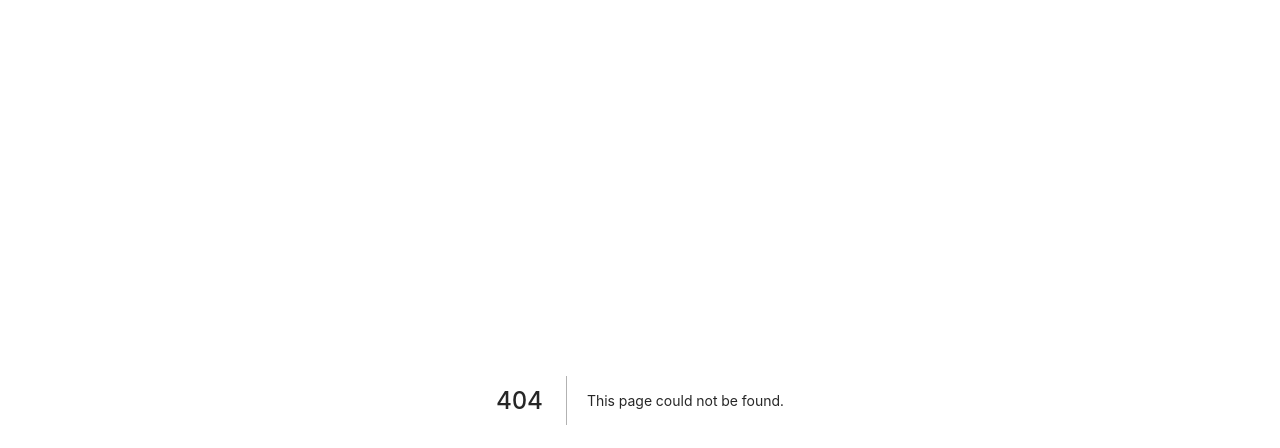
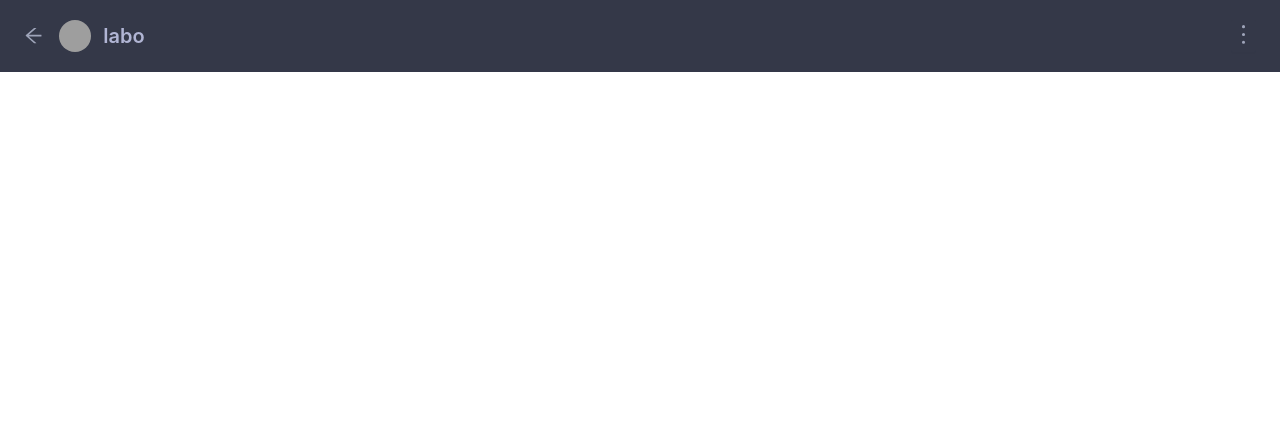
Before and after one commit to Laboratoria/REG003-chat-app, a Next.js app: page /chat/1 in a window 1280 px wide. Before the commit this address had no page. Shown: the top 448 px of the page. Built offline with nearby package versions, Linux system fonts and the light colour scheme; grey boxes are pictures that could not be loaded.

Commit message:
ADD: Header chat component

```diff
--- a/components/Header/Header.scss
+++ b/components/Header/Header.scss
@@ -16,10 +16,30 @@
 .ant-dropdown-menu-title-content:hover{
   color: $color7;
 }
+.ant-dropdown-menu-title-content::selection{
+  color: $color7;
+}
 .ant-dropdown-menu-item-active:hover{
 background-color: $color4;
 }
+.ant-dropdown-menu-item-active::selection{
+  background-color: $color4;
+  }
 .ant-dropdown-trigger:hover{
   background-color: $color4;
   color:$color7;
 }
+.ant-dropdown-trigger::selection{
+  background-color: $color4;
+  color:$color7;
+}
+.anticon{
+  color: $color2;
+  font-size: 1.2rem;
+}
+.anticon:hover{
+  color:$color7;
+}
+.anticon::selection{
+  color:$color7;
+}
--- /dev/null
+++ b/components/Header_chat/HeaderChat.tsx
@@ -0,0 +1,57 @@
+import React from "react";
+import type { NextPage } from "next";
+import { PageHeader, Menu, Dropdown, Button } from "antd";
+import { MoreOutlined, SearchOutlined } from "@ant-design/icons";
+import { useRouter } from "next/router";
+
+
+{/* <Props> */}
+const HeaderChat: NextPage = () => {
+  const channelName='labo'
+  const router = useRouter();
+
+  const menu = (
+    <Menu>
+      <Menu.Item key="settings">
+        <p>Ajustes</p>
+      </Menu.Item>
+      <Menu.Item key="showUsers">
+        <p>Ver Usuarios</p>
+      </Menu.Item>
+      <Menu.Item key="getOut"  >
+        <p> Salir del Chat</p>
+      </Menu.Item>
+    </Menu>
+  );
+  const DropdownMenu = () => (
+    <Dropdown key="more" overlay={menu}>
+      <Button
+        style={{
+          border: "none",
+          padding: 0,
+        }}
+      >
+        <MoreOutlined
+          style={{
+            fontSize: 25,
+            verticalAlign: "top",
+          }}
+        />
+      </Button>
+    </Dropdown>
+  );
+  return (
+    <>
+      <PageHeader
+        title={channelName}
+        onBack={() =>   router.push('/chat')}
+        className="site-page-header"
+        extra={[
+          <DropdownMenu key="more" />,
+        ]}
+        avatar={{ src: 'https://avatars1.githubusercontent.com/u/8186664?s=460&v=4' }}
+      ></PageHeader>
+    </>
+  );
+};
+export default HeaderChat;
--- /dev/null
+++ b/pages/chat/[id].tsx
@@ -0,0 +1,17 @@
+import type { NextPage } from "next";
+import { useState, useContext, useEffect } from "react";
+import HeaderChat from '../../components/Header_chat/HeaderChat'
+
+
+//TODO ROUTER
+
+const Home: NextPage = () => {
+
+  return (
+    <div className="container">
+    <HeaderChat></HeaderChat>
+    </div>
+  );
+};
+
+export default Home;
```
